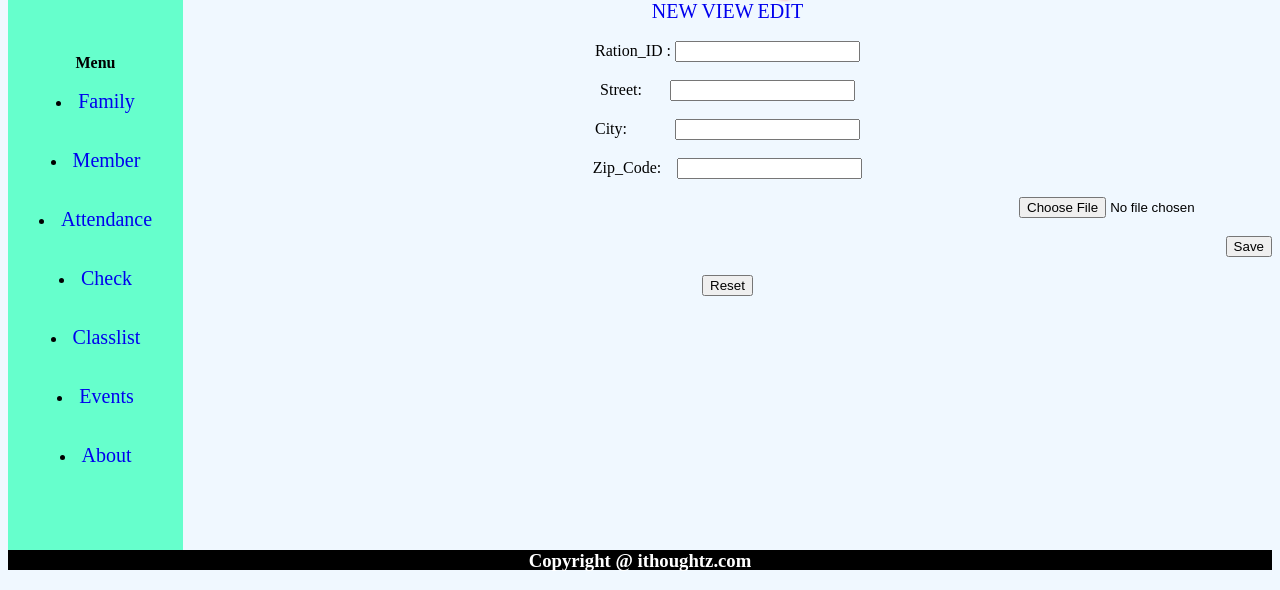
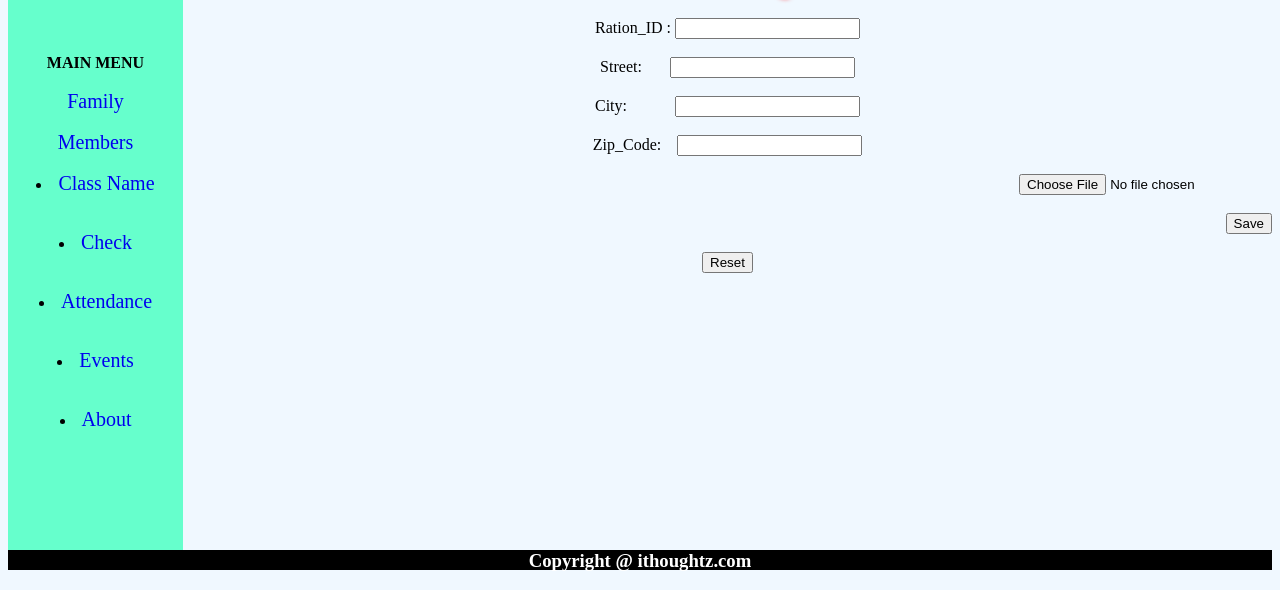
Before and after one commit to smathik/Django-Application-for-Library-System, a Django app: page /family/ in a window 1280 px wide. Shown: the part 58-648 px from the top of the page. Run offline with Django 3.2, Linux system fonts and the light colour scheme.

Commit message:
new layout

```diff
--- a/templates/family.html
+++ b/templates/family.html
@@ -8,9 +8,7 @@
 {% csrf_token %}
 
 
-<a id="new" type="new" href='/family/'>NEW</button></a>
-<a id="edit" type="edit" href='/familyedit/'>VIEW</button></a>
-<a id="edit" type="edit" href='/display/'>EDIT</button></a>
+
 
 
 <!-- <li><a button id="view" type="view" href='/view/'>VIEW</button></a></li> -->
--- a/templates/familyedit.html
+++ b/templates/familyedit.html
@@ -55,7 +55,7 @@ function subject()
                var city = data[i]['city'];
                var code = data[i]['code'];
 
-               str += '<tr><td>'+rationid+'</td><td>'+street+'</td><td>'+city+'</td><td>'+code+'</td></td>'+picture+'</td></tr>';
+               str += '<tr><td>'+rationid+'</td><td>'+street+'</td><td>'+city+'</td><td>'+code+'</td></tr>';
 
                // var res = str.concat('<tr>rationid="rationid"><td >', rationid, '</td><td>', street,'</td><td></td></tr>' city,'</td><td>' code,'</td><td></td></tr>')
 
--- a/templates/layout.html
+++ b/templates/layout.html
@@ -9,22 +9,76 @@ h1 {
     font-size: 40px;
 
 }
+.menu
+{
+    height: 25px;
+    background-color: #111111;
+}
+
+.menu a
+{
+    color : gray;
+    text-decoration : none;
+}
+
+.menu a:hover
+{
+    color : white;
+    text-decoration : none;
+}
+
+.list
+{
+    list-style-type : none;
+    padding:0;
+}
+
+.item
+{
+    position     : relative;
+    display      : inline-block;
+    vertical-align : top;
+    width        : 150px;
+}
+
+.item>.list
+{
+    display : none;
+    background-color : #222222;
+}
+
+.item:hover>.list
+{
+    display : block;
+}
 
 a{text-decoration: none;font-size: 20px;}
-
 
 </style></head>
 <body>
 <div id ="header">
 <h1 style="margin-bottom:0;height:50px;background-color:#33CC33;text-align:center;">ABDULLAH - IBN - MASWOOD - QURAN - ACADEMY</h1></div>
 <div align="center" id="menu" style="background-color:66FFCC;height:550px;width:175px;float:left;"><br/><br/><br/>
-<b>Menu</b><br>
-
-        <br><li><a href='/family/'>Family</a></li></br>
-        <br><li><a href='/members/'>Member</a></li></br>
-        <br><li><a href='/attendance/'>Attendance</a></li></br>
+<b>MAIN MENU</b><br>
+        <br><li class="item"><a href='/family/'>Family</a></br>
+            <ul class="list">
+                <li class="item"><a href="/family/"> --  New </a></li>
+                <li class="item"><a href="/display/"> -- Edit </a></li>
+                <li class="item"><a href="/familyedit/"> -- Display </a></li>
+            </ul>
+            </li>
+        </ul></br>
+        <br><li class="item"><a href='/members/'>Members</a></br>
+            <ul class="list">
+                <li class="item"><a href="/members/"> -- New</a></li>
+               <!--  <li class="item"><a href="/display/">Edit</a></li> -->
+                <li class="item"><a href="/memdis/"> -- Display</a></li>
+            </ul>
+            </li>
+        </ul></br>
+        <br><li><a href='/attendance/'>Class Name</a></li></br>
         <br><li><a href='/check/'>Check</a></li></br>
-        <br><li><a href='/classlist/'>Classlist </a></li></br>
+        <br><li><a href='/classlist/'>Attendance </a></li></br>
         <br><li><a href='/events'>Events</a></li></br>
         <br><li><a href='/about/'>About</a></li></br>
         </div>
--- a/valuation/views.py
+++ b/valuation/views.py
@@ -271,8 +271,9 @@ def memdis(request):
        post = request.POST
        datadump = FamilyMember.objects.all()
        for i in datadump:
-        data.append({'personcode':i.personcode,'qualification':i.qualification,'occupation':i.occupation,'standard':i.standard,'institution':i.institution,'grade':i.grade})
-
+          data.append({'name':i.name,'Age':i.Age,'Gender':i.Gender,'personcode':i.personcode,'qualification':i.qualification,'occupation':i.occupation,'standard':i.standard,'institution':i.institution,'grade':i.grade})
+          print data
+       return HttpResponse(content=json.dumps(({'data': data})),content_type='Application/json')
     return render(request, 'memdis.html')
 
 
@@ -284,7 +285,7 @@ def familyedit(request):
             datadump = Family.objects.all()
             # data = i.__dict__ for i in datadump
             for i in datadump:
-              data.append({'ration_card':i.ration_card,'street':i.street,'city':i.city,'code':i.code,'picture':i.picture})
+              data.append({'ration_card':i.ration_card,'street':i.street,'city':i.city,'code':i.code})
             # data = [[i.rationcard][i.street][i.city][i.code]for i in datadump]
 
 
```
Also changed, not shown: templates/memdis.html (+17 -18 lines), 1 other file.
